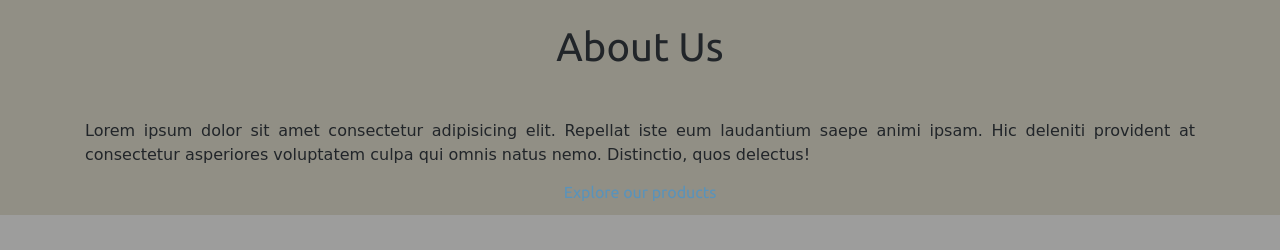
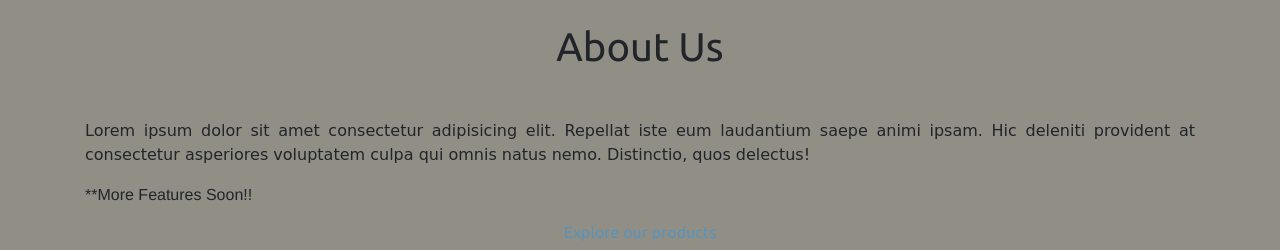
Before and after one commit to krsign/liveecom, a Django app: template shop/templates/shop/home.html in a window 1280 px wide. Shown: the part 585-835 px from the top of the page. Before the commit the page ends 800 px from the top, so only its background shows below. Run offline with Django 3.2, Linux system fonts and the light colour scheme; the template is opened without the code that fills it, so the values that code supplies are empty; parts of the project's set-up code (start-up, migrations or seed data) failed here and were passed over; some libraries are stand-ins or nearby versions.

Commit message:
initial commit

```diff
--- a/shop/templates/shop/home.html
+++ b/shop/templates/shop/home.html
@@ -48,6 +48,7 @@
     <h1 class="my-4" style="text-align: center;">About Us</h1>
     <br>
     <p style="font-family: cursive; text-align: justify;">Lorem ipsum dolor sit amet consectetur adipisicing elit. Repellat iste eum laudantium saepe animi ipsam. Hic deleniti provident at consectetur asperiores voluptatem culpa qui omnis natus nemo. Distinctio, quos delectus!</p>
+    <p style="font-family: 'Franklin Gothic Medium', 'Arial Narrow', Arial, sans-serif;">**More Features Soon!!</p>
 
     <a href="{% url 'shop:product_list' %}"><h6 style="text-align: center;">Explore our products</h6></a>
 </div>
```
Also changed, not shown: db.sqlite3.
